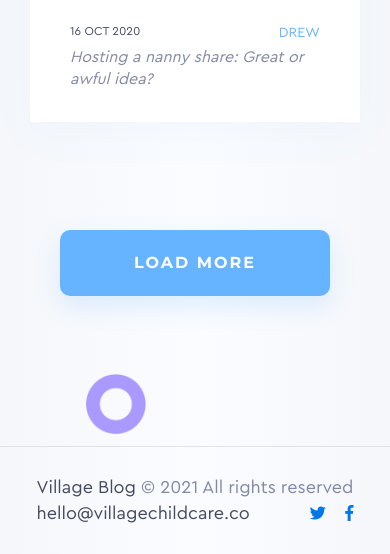
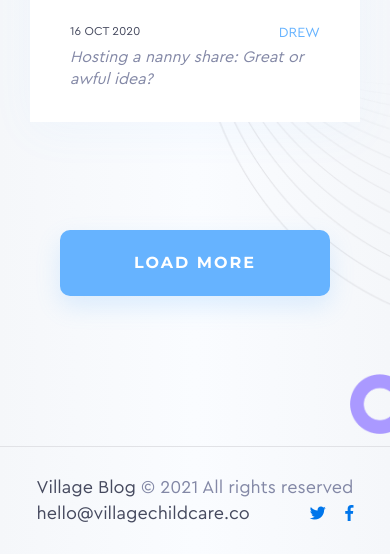
Before and after one commit to webuimaker/vblog, a Jekyll site: the page built from index.html, in a window 390 px wide. Shown: the part 2334-2888 px from the top of the page. Built offline with Jekyll 4.4.1, drawn with Linux system fonts in a browser that asks for light colours; nearby versions of some CDN libraries; the list of posts is cut into pages by our own code; comment, search, counter and statistics services are not loaded.

Commit message:
udpated for search mobile

```diff
--- a/assets/css/theme.scss
+++ b/assets/css/theme.scss
@@ -1621,13 +1621,31 @@
     body, html{
         overflow-x: hidden !important;
     }
-    .firstafter:after, {
-        display: none
-    }
-    .firstpage:before{
+    .firstafter:after {
+        height: 400px;
+        width: 200px;
+        bottom: 222px;
+        display: block;
+        position: absolute;
+        right: 0%;
+    }
+    .firstpage:before {
         height: 300px;
         width: 300px;
         top: 40vh;
+    }
+    .searchpage:before
+    {
+        height: 300px;
+        width: 250px;
+        top: 62vh;
+    }
+
+    .search .yellow_shadow {
+        left: -10%;
+        top: 3%;
+        width: 60px;
+        height: 60px;
     }
     .interior .purple_dot{
         left:-30px;
@@ -1646,6 +1664,15 @@
         left: -10px;
         right: auto;
         bottom: -20px;
+    }
+    .firstafter .footer .purple-circle{
+        left: auto;
+        right: -20px;
+
+    }
+    .search h1{
+        font-size: 32px;
+        line-height: 1.2em;
     }
 }
 
```
